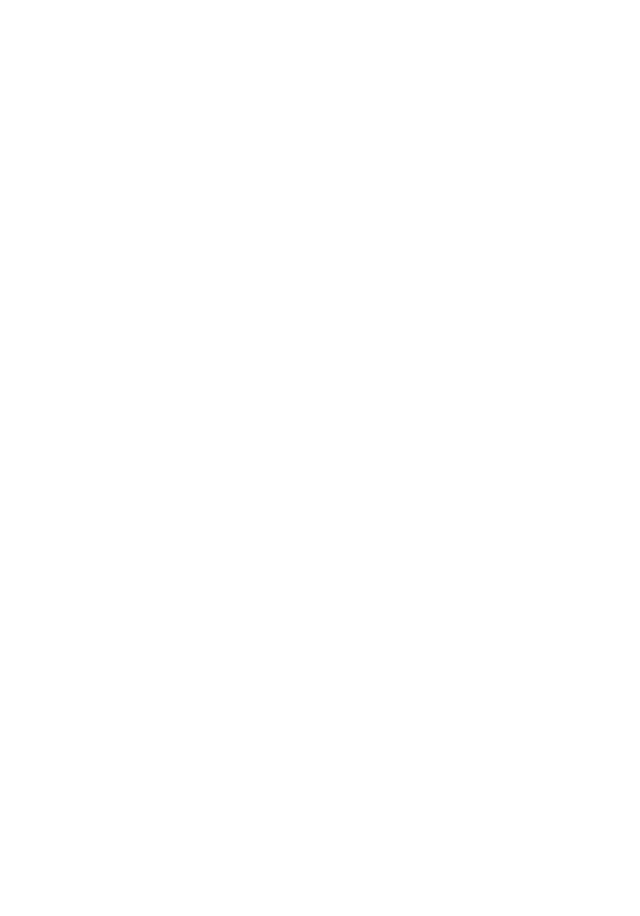
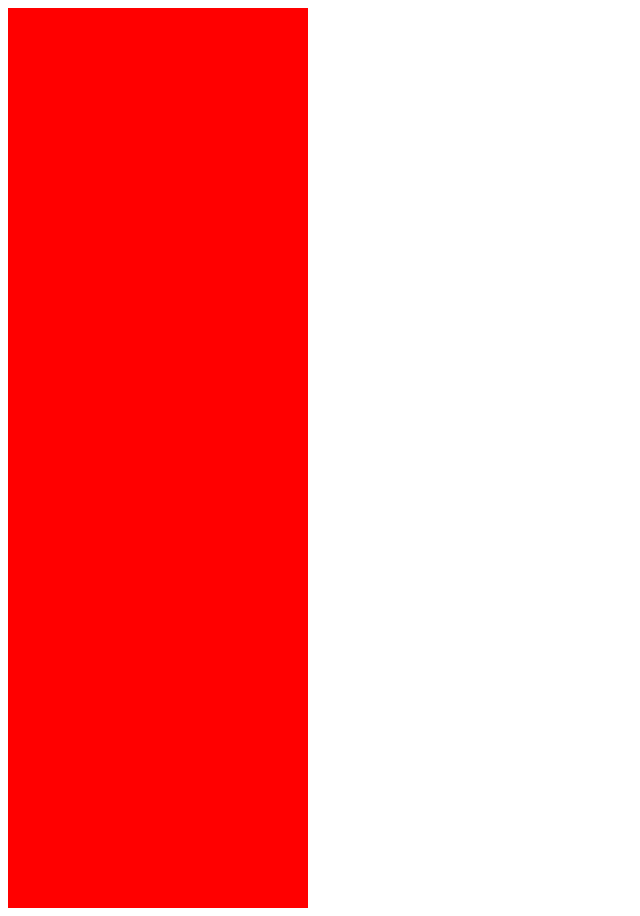
Before and after one commit to KARAN7902/demo-repo, a plain HTML site: page index.html in a window 1280 px wide. Shown: the whole page, without its empty margins (0-640 px from the left). Before the commit the page ends 800 px from the top, so only its background shows below. Drawn offline with Linux system fonts and the light colour scheme.

Commit message:
updated html

```diff
--- a/index.html
+++ b/index.html
@@ -4,8 +4,19 @@
     <meta charset="UTF-8">
     <meta name="viewport" content="width=device-width, initial-scale=1.0">
     <title>Document</title>
+    <style>
+
+        .div1,.div2,.div3{
+               height: 300px;
+               width: 300px;
+               background-color:red;
+        }
+    </style>
 </head>
 <body>
+    <div class="div1"></div>
+    <div class="div2"></div>
+    <div class="div3"></div>
 
 </body>
 </html>
```
